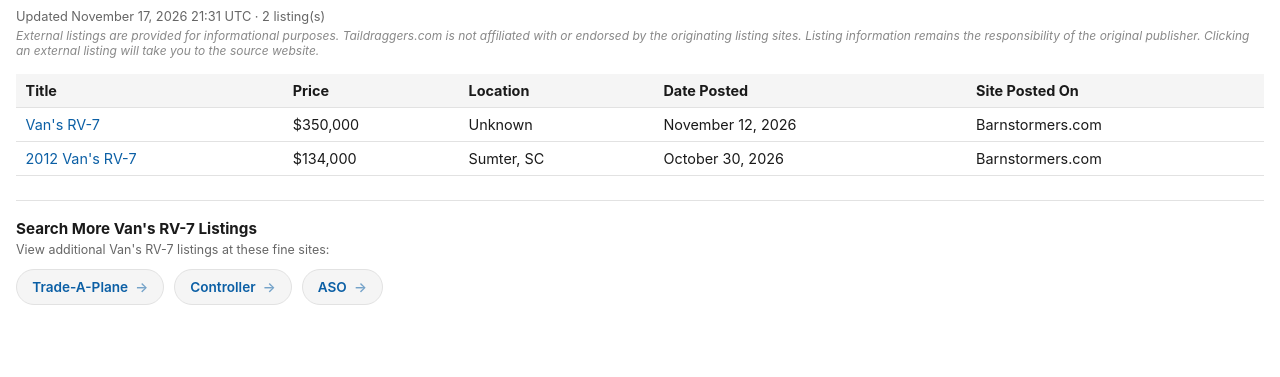
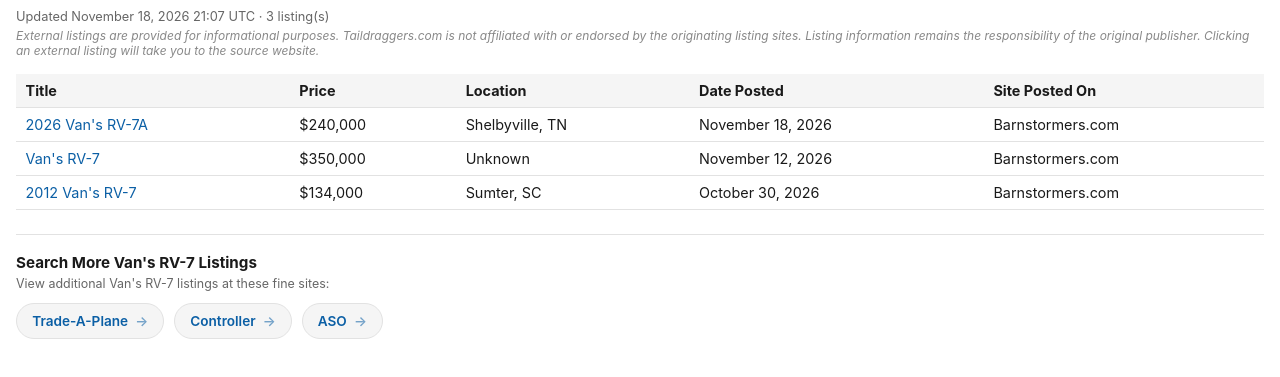
Before and after one commit to taildraggers/vans-rv7-for-sale, a plain HTML site: page docs/index.html in a window 1280 px wide. Shown: the part 43-420 px from the top of the page. Drawn offline with Linux system fonts and the light colour scheme.

Commit message:
Update Van's RV-7 listings (2026-11-18)

```diff
--- a/docs/index.html
+++ b/docs/index.html
@@ -76,13 +76,14 @@
 </head>
 <body>
   <h1>Other Van&#x27;s RV-7 Ads on the Web</h1>
-  <div class="updated">Updated November 17, 2026 21:31 UTC &middot; 2 listing(s)</div>
+  <div class="updated">Updated November 18, 2026 21:07 UTC &middot; 3 listing(s)</div>
   <div class="disclaimer">External listings are provided for informational purposes. Taildraggers.com is not affiliated with or endorsed by the originating listing sites. Listing information remains the responsibility of the original publisher. Clicking an external listing will take you to the source website.</div>
   <table>
     <thead>
       <tr><th>Title</th><th>Price</th><th>Location</th><th>Date Posted</th><th>Site Posted On</th></tr>
     </thead>
     <tbody>
+        <tr><td><a href="https://www.barnstormers.com/classified-2064895-2026-Vans-RV7-A-45hrs-TT.html" target="_blank" rel="noopener noreferrer">2026 Van&#x27;s RV-7A</a></td><td>$240,000</td><td>Shelbyville, TN</td><td>November 18, 2026</td><td>Barnstormers.com</td></tr>
         <tr><td><a href="https://www.barnstormers.com/classified-2078471-VANS-RV-7-BRAND-NEW-Aerobatic.html" target="_blank" rel="noopener noreferrer">Van&#x27;s RV-7</a></td><td>$350,000</td><td>Unknown</td><td>November 12, 2026</td><td>Barnstormers.com</td></tr>
         <tr><td><a href="https://www.barnstormers.com/classified-2062496-2012-VANS-RV-7.html" target="_blank" rel="noopener noreferrer">2012 Van&#x27;s RV-7</a></td><td>$134,000</td><td>Sumter, SC</td><td>October 30, 2026</td><td>Barnstormers.com</td></tr>
     </tbody>
```
